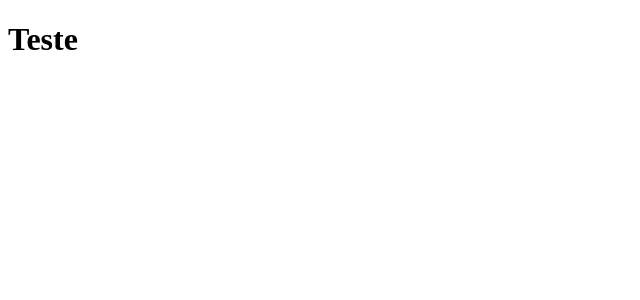
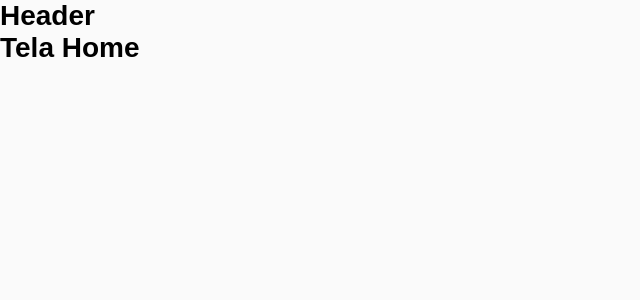
Before and after one commit to joaopedro7423/BlogReact, a React (Create React App) app in the folder blog/: page / in a window 1280 px wide. Shown: the top 300 px of the page, without its empty margins (0-640 px from the left). Built offline with nearby package versions, Linux system fonts and the light colour scheme; the HTML template or start-up script is replaced by a standard one.

Commit message:
Primeiras modificações

```diff
--- a/blog/src/App.js
+++ b/blog/src/App.js
@@ -1,11 +1,23 @@
+import { render } from '@testing-library/react';
+import React , {Component} from 'react';
+import {BrowserRouter, Switch, Route} from 'react-router-dom';
 
 
-function App() {
-  return (
-    <div >
-      <h1>Teste</h1>
-    </div>
-  );
+import './global.css';
+import Home from './components/Home/index';
+import Header from './components/Header';
+
+class App extends Component{
+  render(){
+    return(
+      <BrowserRouter>
+      <Header></Header>
+        <Switch>
+          <Route exact path="/" component={Home} />
+        </Switch>
+      </BrowserRouter>
+    );
+  }
 }
 
 export default App;
--- /dev/null
+++ b/blog/src/components/Header/index.js
@@ -0,0 +1,13 @@
+import React from 'react';
+
+function Header(){
+    return(
+        <header>
+            <h1>
+                Header
+            </h1>
+        </header>
+    );
+}
+
+export default Header;
--- /dev/null
+++ b/blog/src/components/Home/index.js
@@ -0,0 +1,14 @@
+import React,{Component} from 'react';
+
+
+class Home extends Component{
+    render(){
+        return(
+            <div>
+                <h1>Tela Home</h1>
+            </div>
+        );
+    }
+}
+
+export default Home;
--- /dev/null
+++ b/blog/src/global.css
@@ -0,0 +1,12 @@
+*{
+    margin: 0;
+    padding: 0;
+    outline: 0;
+    box-sizing: border-box;
+}
+
+body{
+    background: #fafafa;
+    font: 14px sans-serif;
+    -webkit-font-smoothing: antialiased !important;
+}
```
Also changed, not shown: blog/src/components/Dashboard/index.js (added), blog/src/components/Login/index.js (added), blog/src/components/Register/index.js (added), blog/src/firebase.js (added), 1 other file (tests, documents, lock files or other folders).
